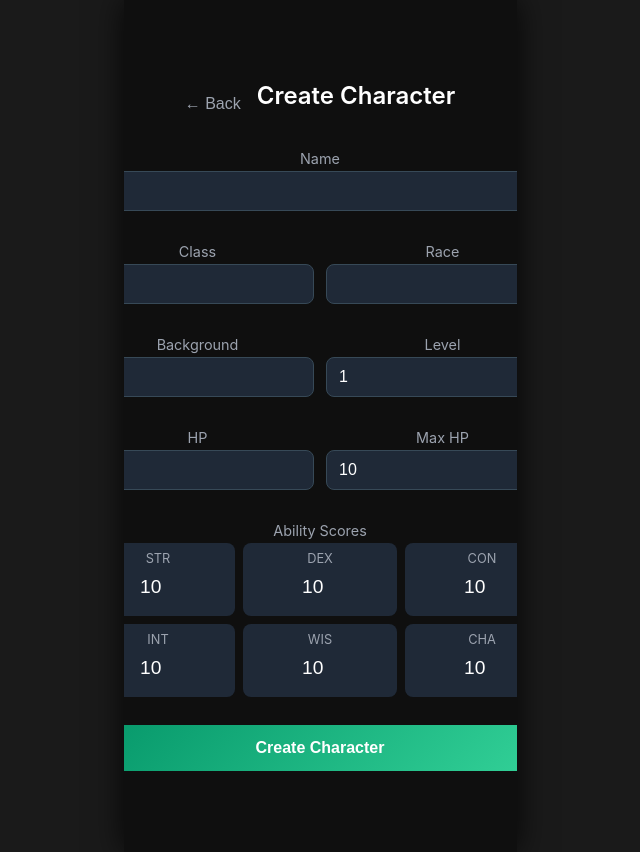
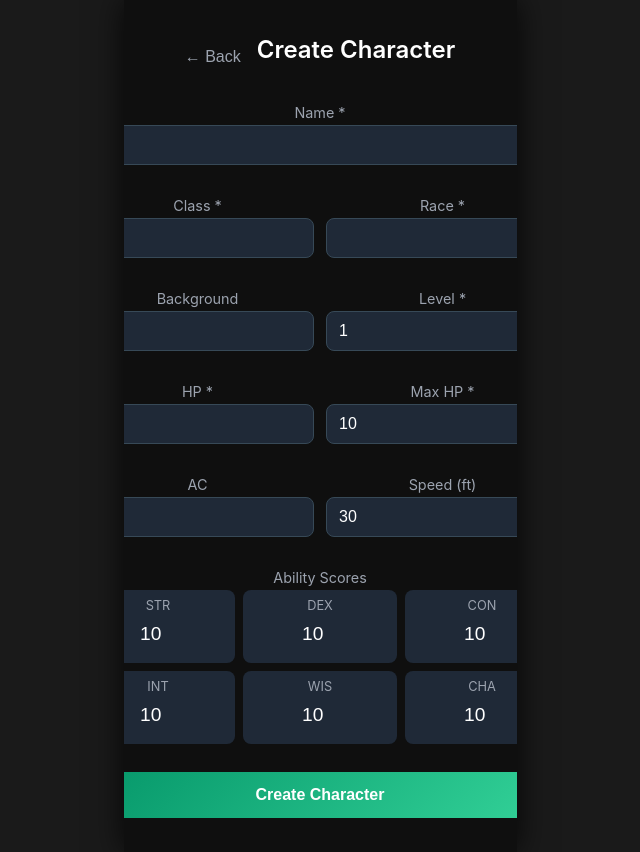
Before and after one commit to Whimsy-rat-trap/dnd-mobile-app, a React (Create React App) app: page /characters/new in a window 1280 px wide. Shown: the whole page, without its empty margins (320-960 px from the left). Built offline with nearby package versions, Linux system fonts and the light colour scheme.

Commit message:
0.0.46.24 (More hub page work, more character.ts work)

```diff
--- a/src/pages/CreateCharacter.tsx
+++ b/src/pages/CreateCharacter.tsx
@@ -6,6 +6,8 @@ import './CreateCharacter.css';
 const CreateCharacter: React.FC = () => {
     const navigate = useNavigate();
     const { addCharacter } = useCharacters();
+
+    const today = new Date().toISOString().split('T')[0]; // YYYY-MM-DD
 
     const [formData, setFormData] = useState({
         name: '',
@@ -17,6 +19,8 @@ const CreateCharacter: React.FC = () => {
         maxHp: 10,
         tempHp: 0,
         exp: 0,
+        ac: 10,
+        speed: 30,
         abilities: { str: 10, dex: 10, con: 10, int: 10, wis: 10, cha: 10 },
         skills: [],
         inventory: [],
@@ -29,7 +33,7 @@ const CreateCharacter: React.FC = () => {
         const { name, value } = e.target;
         setFormData(prev => ({
             ...prev,
-            [name]: name === 'level' || name === 'hp' || name === 'maxHp' || name === 'tempHp' || name === 'exp'
+            [name]: name === 'level' || name === 'hp' || name === 'maxHp' || name === 'tempHp' || name === 'exp' || name === 'ac' || name === 'speed'
                 ? Number(value)
                 : value,
         }));
@@ -44,99 +48,72 @@ const CreateCharacter: React.FC = () => {
 
     const handleSubmit = (e: React.FormEvent) => {
         e.preventDefault();
-        addCharacter(formData);
+        const newCharacter = {
+            ...formData,
+            status: 'active' as const,
+            created: today,
+            lastUsed: today,
+            died: undefined,
+            archived: undefined,
+        };
+        addCharacter(newCharacter);
         navigate('/hub');
     };
 
     return (
         <div className="page create-character-page">
             <div className="create-character-header">
-                <button className="back-btn" onClick={() => navigate(-1)}>
-                    ← Back
-                </button>
+                <button className="back-btn" onClick={() => navigate(-1)}>← Back</button>
                 <h1>Create Character</h1>
             </div>
 
             <form onSubmit={handleSubmit} className="create-character-form">
                 <div className="form-group">
-                    <label>Name</label>
-                    <input
-                        type="text"
-                        name="name"
-                        value={formData.name}
-                        onChange={handleChange}
-                        required
-                    />
+                    <label>Name *</label>
+                    <input type="text" name="name" value={formData.name} onChange={handleChange} required />
                 </div>
 
                 <div className="form-row">
                     <div className="form-group">
-                        <label>Class</label>
-                        <input
-                            type="text"
-                            name="class"
-                            value={formData.class}
-                            onChange={handleChange}
-                            required
-                        />
+                        <label>Class *</label>
+                        <input type="text" name="class" value={formData.class} onChange={handleChange} required />
                     </div>
                     <div className="form-group">
-                        <label>Race</label>
-                        <input
-                            type="text"
-                            name="race"
-                            value={formData.race}
-                            onChange={handleChange}
-                            required
-                        />
+                        <label>Race *</label>
+                        <input type="text" name="race" value={formData.race} onChange={handleChange} required />
                     </div>
                 </div>
 
                 <div className="form-row">
                     <div className="form-group">
                         <label>Background</label>
-                        <input
-                            type="text"
-                            name="background"
-                            value={formData.background}
-                            onChange={handleChange}
-                        />
+                        <input type="text" name="background" value={formData.background} onChange={handleChange} />
                     </div>
                     <div className="form-group">
-                        <label>Level</label>
-                        <input
-                            type="number"
-                            name="level"
-                            value={formData.level}
-                            onChange={handleChange}
-                            min="1"
-                            required
-                        />
+                        <label>Level *</label>
+                        <input type="number" name="level" value={formData.level} onChange={handleChange} min="1" required />
                     </div>
                 </div>
 
                 <div className="form-row">
                     <div className="form-group">
-                        <label>HP</label>
-                        <input
-                            type="number"
-                            name="hp"
-                            value={formData.hp}
-                            onChange={handleChange}
-                            min="0"
-                            required
-                        />
+                        <label>HP *</label>
+                        <input type="number" name="hp" value={formData.hp} onChange={handleChange} min="0" required />
                     </div>
                     <div className="form-group">
-                        <label>Max HP</label>
-                        <input
-                            type="number"
-                            name="maxHp"
-                            value={formData.maxHp}
-                            onChange={handleChange}
-                            min="0"
-                            required
-                        />
+                        <label>Max HP *</label>
+                        <input type="number" name="maxHp" value={formData.maxHp} onChange={handleChange} min="0" required />
+                    </div>
+                </div>
+
+                <div className="form-row">
+                    <div className="form-group">
+                        <label>AC</label>
+                        <input type="number" name="ac" value={formData.ac} onChange={handleChange} min="0" />
+                    </div>
+                    <div className="form-group">
+                        <label>Speed (ft)</label>
+                        <input type="number" name="speed" value={formData.speed} onChange={handleChange} min="0" />
                     </div>
                 </div>
 
```
Also changed, not shown: src/types/Character.ts (+7 -7 lines).
